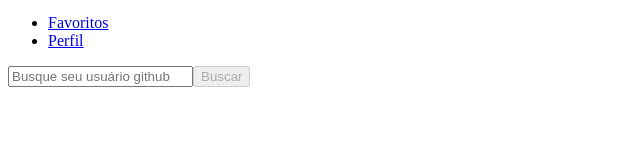
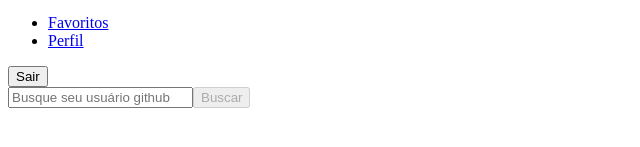
Before and after one commit to luandersonalvesdev/github-search, a Next.js app: page /timeline in a window 1280 px wide. Shown: the part 191-338 px from the top of the page, without its empty margins (0-640 px from the left). Built offline with nearby package versions, Linux system fonts and the light colour scheme; no server answers; sample sign-in values are in the browser's storage.

Commit message:
feat: button to logout

```diff
--- /dev/null
+++ b/app/components/ButtonLogout.jsx
@@ -0,0 +1,14 @@
+'use client';
+
+import { useRouter } from 'next/navigation';
+
+export default function ButtonLogout() {
+  const router = useRouter();
+
+  const handleLogout = () => {
+    localStorage.removeItem('githubSearchUser');
+    router.push('/');
+  };
+
+  return <button onClick={ handleLogout }>Sair</button>;
+}
--- a/app/components/NavBar.jsx
+++ b/app/components/NavBar.jsx
@@ -1,11 +1,13 @@
 import NavBarList from './NavBarList';
 import NavBarUser from './NavBarUser';
+import ButtonLogout from './ButtonLogout';
 
 export default function NavBar() {
   return (
     <nav>
       <NavBarUser />
       <NavBarList />
+      <ButtonLogout />
     </nav>
   );
 }
```
